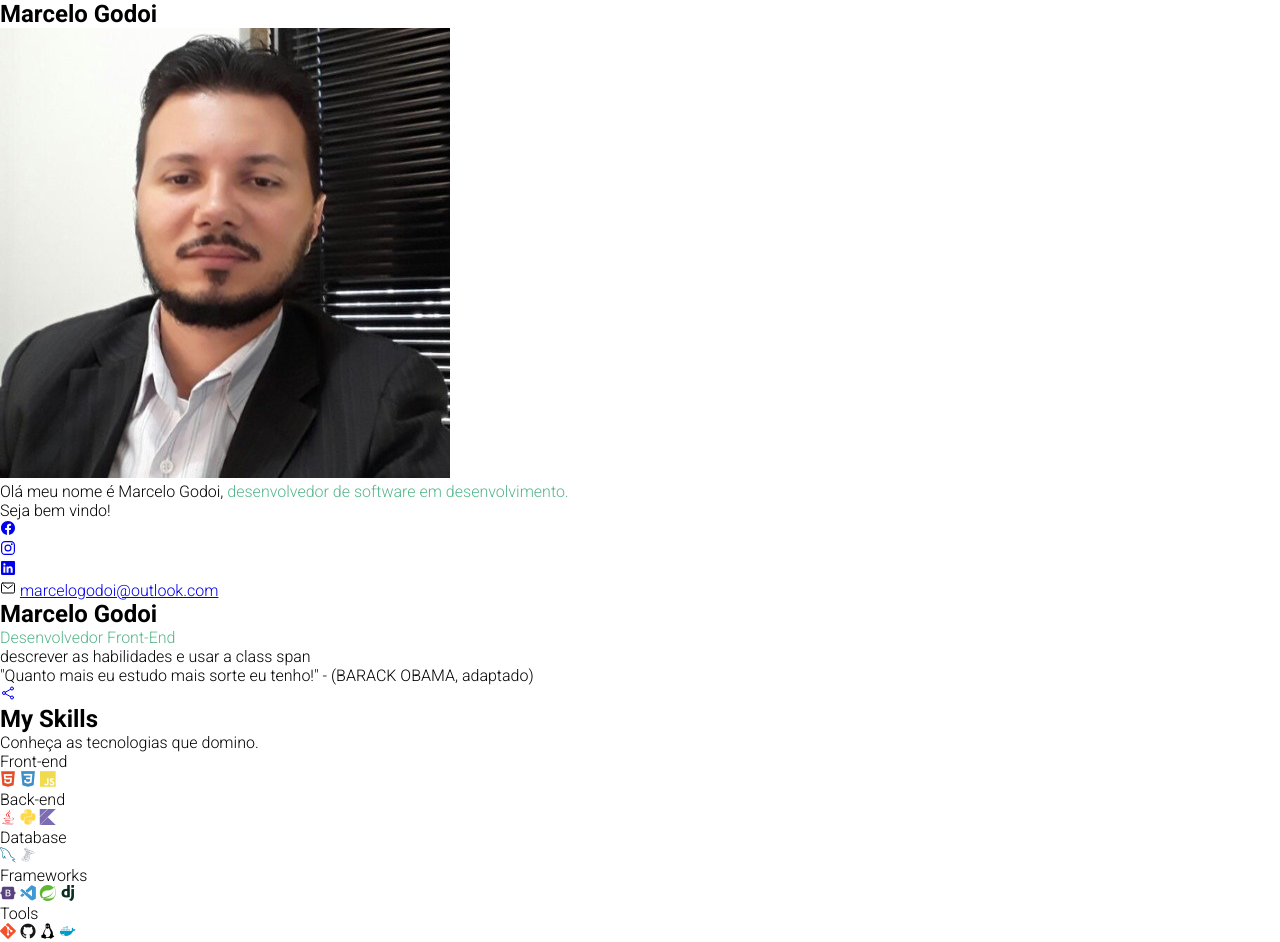
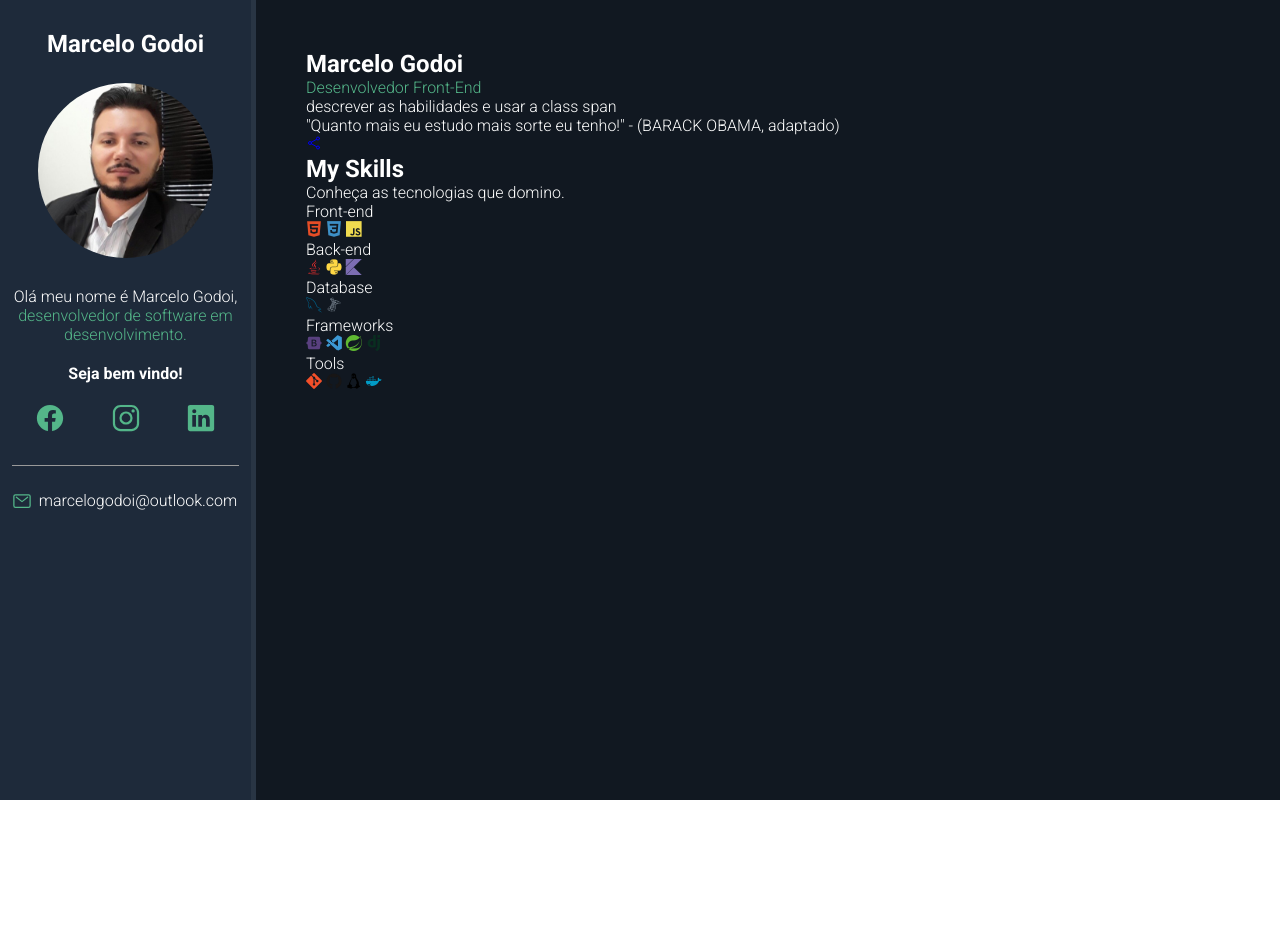
Before and after one commit to marcellogodoi/marcellogodoi.github.io, a plain HTML site: page index.html in a window 1280 px wide. After the commit the page ends 800 px from the top, so only its background shows below. Drawn offline with nearby package versions, Linux system fonts and the light colour scheme.

Commit message:
Continuando o CSS

```diff
--- a/css/styles.css
+++ b/css/styles.css
@@ -22,3 +22,85 @@
 .highlight {
     color: var(--main-color);
 }
+
+/*Containers*/
+
+#container {
+    display: flex;
+    flex-direction: row;
+    color: var(--main-text-color);
+}
+
+#bio-container{
+    flex: 1 1 20%;
+    min-height: 100vh;
+    background-color: var(--bio-bgcolor);
+    text-align: center;
+    padding: 30px 12px;
+    border-right: 5px solid var(--bio-border-color);
+
+}
+#about-container {
+    flex: 1 1 80%;
+    min-height: 100vh;
+    background-color: var(--about-bg-color);
+    padding: 50px;
+}
+#bio-container h2{
+    margin-bottom: 25px;
+}
+#bio-container p{
+    margin-bottom: 20px;
+}
+
+#bio-image{
+    width: 175px;
+    height: 175px;
+    border-radius: 50%;
+    margin-bottom: 25px;
+}
+
+#social-container {
+    display: flex;
+    justify-content: center;
+    list-style: none;
+    border-bottom: 1px solid var(--border-color);
+    margin-bottom: 25px;
+    padding-bottom: 25px;
+}
+
+#bio-container #welcome-text{
+    font-weight: bold;
+}
+
+#social-container li{
+    flex: 1 1 0;
+    width: 60px;
+}
+
+#social-container li a{
+    color: var(--main-color);
+    font-size: 30px;
+}
+
+#email-container{
+    display: flex;
+    justify-content: center;
+}
+#email-container ion-icon,
+#email-container a{
+    flex: 1 1 0;
+}
+
+#email-container a{
+    color: var(--main-text-colorcolor);
+    text-decoration: none;
+    max-width: 225px;
+}
+
+#email-container ion-icon{
+    color: var(--main-color);
+    font-size: 20px;
+    margin-right: 5px;
+    max-width: 20px;
+}
--- a/index.html
+++ b/index.html
@@ -18,7 +18,7 @@
     <main id="container">
         <aside id="bio-container">
             <h2>Marcelo Godoi</h2>
-            <img src="img/Foto_perfil_lkdin.jpg" alt="Marcelo Godoi Campos">
+            <img id="bio-image" src="img/Foto_perfil_lkdin.jpg" alt="Marcelo Godoi Campos">
             <p>Olá meu nome é Marcelo Godoi, <span class="highlight">desenvolvedor de software em desenvolvimento. </span></p>
             <p id="welcome-text">Seja bem vindo!</p>
             <ul id="social-container">
```
